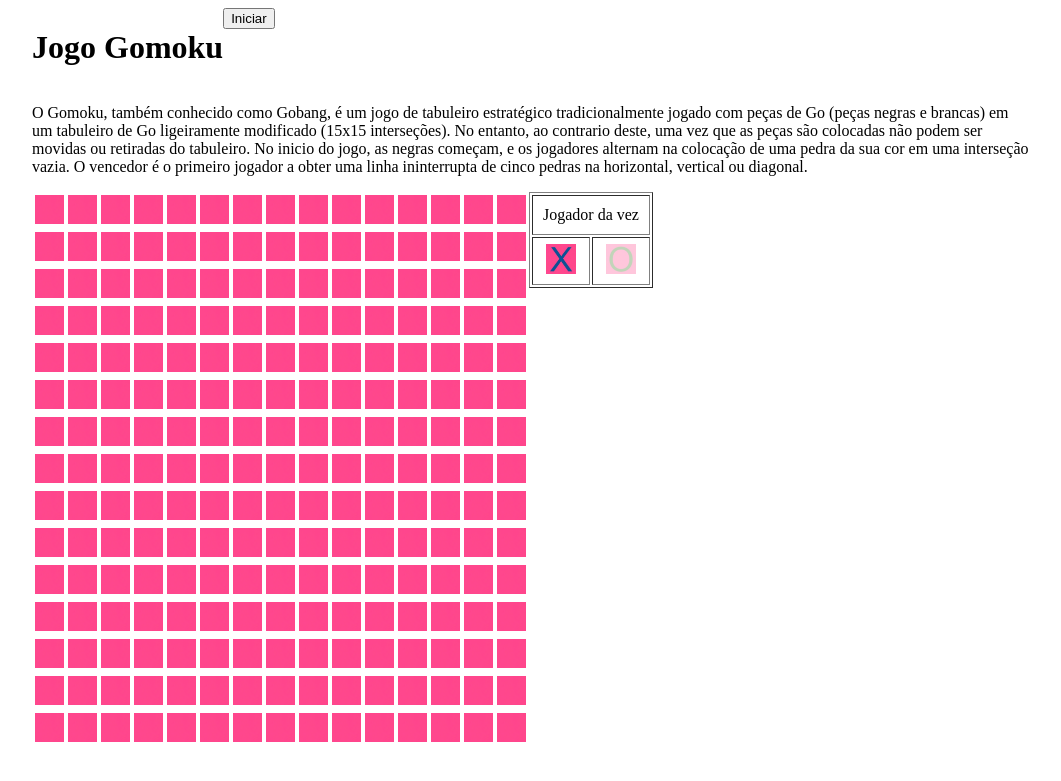
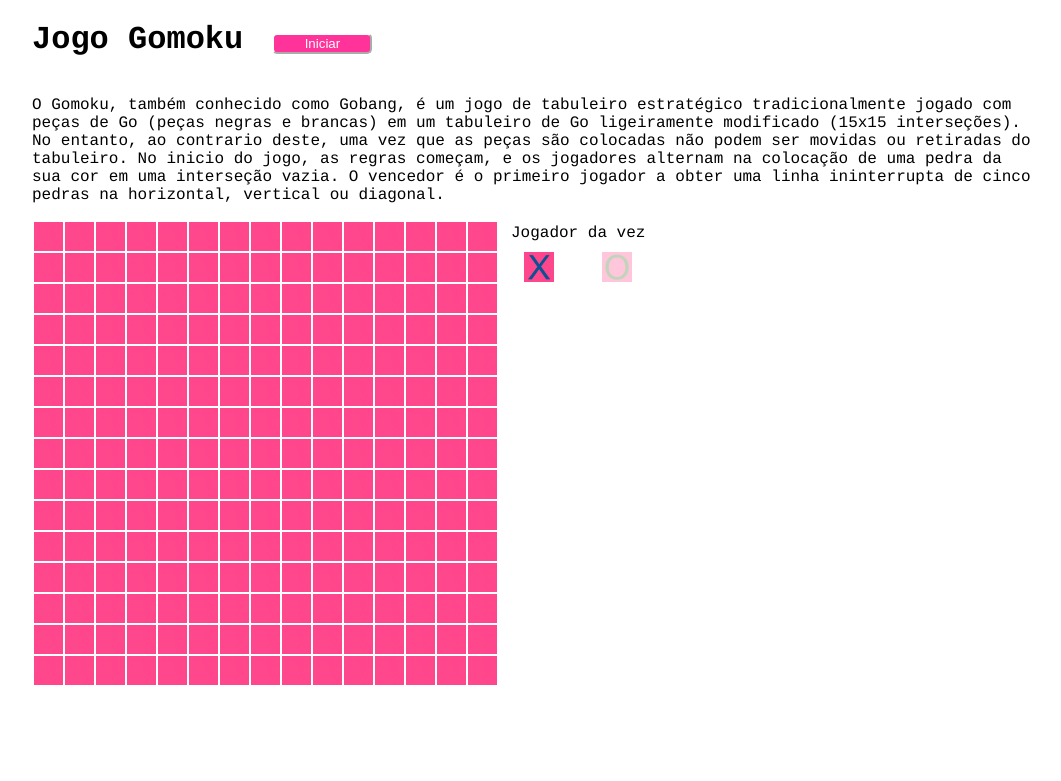
Before and after one commit to lgpbentes/progweb, a PHP site: page /gomoku/gomoku.html in a window 1280 px wide. Shown: the top 781 px of the page, without its empty margins (108-1169 px from the left). Run offline with PHP 8.4, Linux system fonts and the light colour scheme.

Commit message:
Finalizado trabalho prático (Jogo Gomoku)

```diff
--- a/gomoku/gomoku.css
+++ b/gomoku/gomoku.css
@@ -1,22 +1,42 @@
-#tabuleiro{
+.tabuleiro{
 	float:left;
+	border: 1px;
+	padding: 0px;
+	margin: 0px;
+	border-spacing: 2px !important;
+	border-collapse: separate;
+}
+
+#inicio{
+	color: white;
+	background-color: #ff3399;
+	border-color: white;
+	border-radius: 5px;
+	width: 100px;
+	margin-left: 10px;
 }
 
 td{
-	padding: 1px;
+	padding: 0px;
+	line-height: 3px;
 }
 
-h1, #inicio{
-	float: left;
-}
 
 table{
 	text-align: center;
 }
 
 #tabela{
+	float: left;
+}
 
-	float: left;
+html{
+	background-color: white;
+}
+
+body{
+	font-family: Courier;
+
 }
 
 #desc{
--- a/gomoku/gomoku.html
+++ b/gomoku/gomoku.html
@@ -10,15 +10,15 @@
 <div id="container">
 
   <div id="cabecalho">
-    <h1>Jogo Gomoku</h1>
-    <button id="inicio" onclick="jogo()" >Iniciar</button>
+    <h1>Jogo Gomoku
+    <button id="inicio" type="button" onclick="jogo()">Iniciar</button></h1>
   </div>
   <div id="desc">
-  <p>O Gomoku, também conhecido como Gobang, é um jogo de tabuleiro estratégico tradicionalmente jogado com peças de Go (peças negras e brancas) em um tabuleiro de Go ligeiramente modificado (15x15 interseções). No entanto, ao contrario deste, uma vez que as peças são colocadas não podem ser movidas ou retiradas do tabuleiro. No inicio do jogo, as negras começam, e os jogadores alternam na colocação de uma pedra da sua cor em uma interseção vazia. O vencedor é o primeiro jogador a obter uma linha ininterrupta de cinco pedras na horizontal, vertical ou diagonal.</p>
+  <p>O Gomoku, também conhecido como Gobang, é um jogo de tabuleiro estratégico tradicionalmente jogado com peças de Go (peças negras e brancas) em um tabuleiro de Go ligeiramente modificado (15x15 interseções). No entanto, ao contrario deste, uma vez que as peças são colocadas não podem ser movidas ou retiradas do tabuleiro. No inicio do jogo, as regras começam, e os jogadores alternam na colocação de uma pedra da sua cor em uma interseção vazia. O vencedor é o primeiro jogador a obter uma linha ininterrupta de cinco pedras na horizontal, vertical ou diagonal.</p>
   </div>
   <div id="tabela">
   <script type="text/javascript">
-    document.writeln("<table class='tabuleiro'>");
+    document.writeln("<table>");
     for (row=0; row < 15; row++) {
       document.writeln("<tr>");
       for (col=0; col < 15; col++) {
@@ -30,7 +30,7 @@
   </script>
   </div>
   <div id="vez">
-    <table border="1">
+    <table>
       <td colspan="2" style="padding: 10px">Jogador da vez</td>
       <tr>
         <td><img class="jogadores" id="j1" src="X.jpg" width="30" height="30"></td>
@@ -40,6 +40,20 @@
   </div>
 
   </div>
+
+  <!-- The Modal -->
+<div id="myModal" class="modal">
+
+  <!-- Modal content -->
+  <div class="modal-content">
+    <span class="close">×</span>
+    <img id="winner" style="float: left"; src="" width="29" height="29">
+    <p style="float: left; margin: 10px;">venceu!</p>
+  </div>
+
+</div>
+
 </body>
 <script type="text/javascript" src="gomoku.js" ></script>
+
 </html>
```
Also changed, not shown: other parts of gomoku/gomoku.css (+39 -0 lines), gomoku/gomoku.js (+58 -31 lines).
